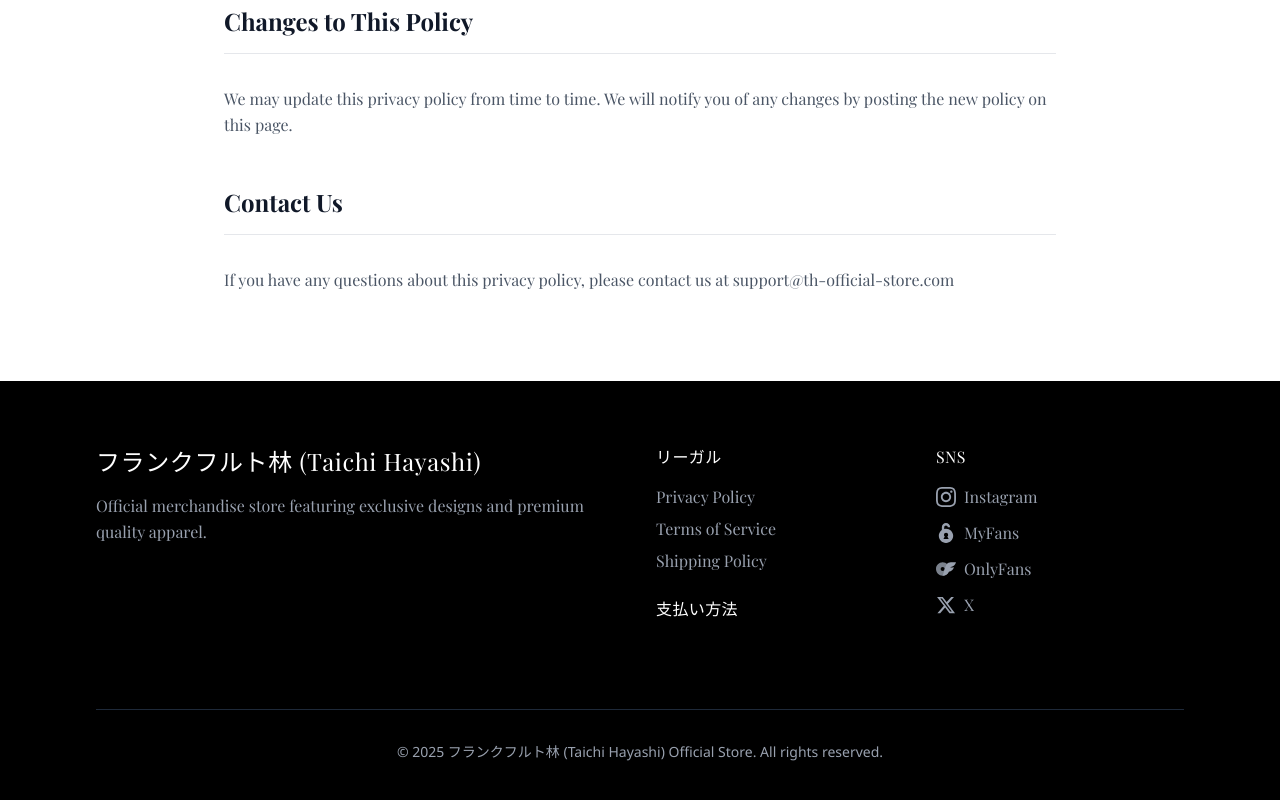
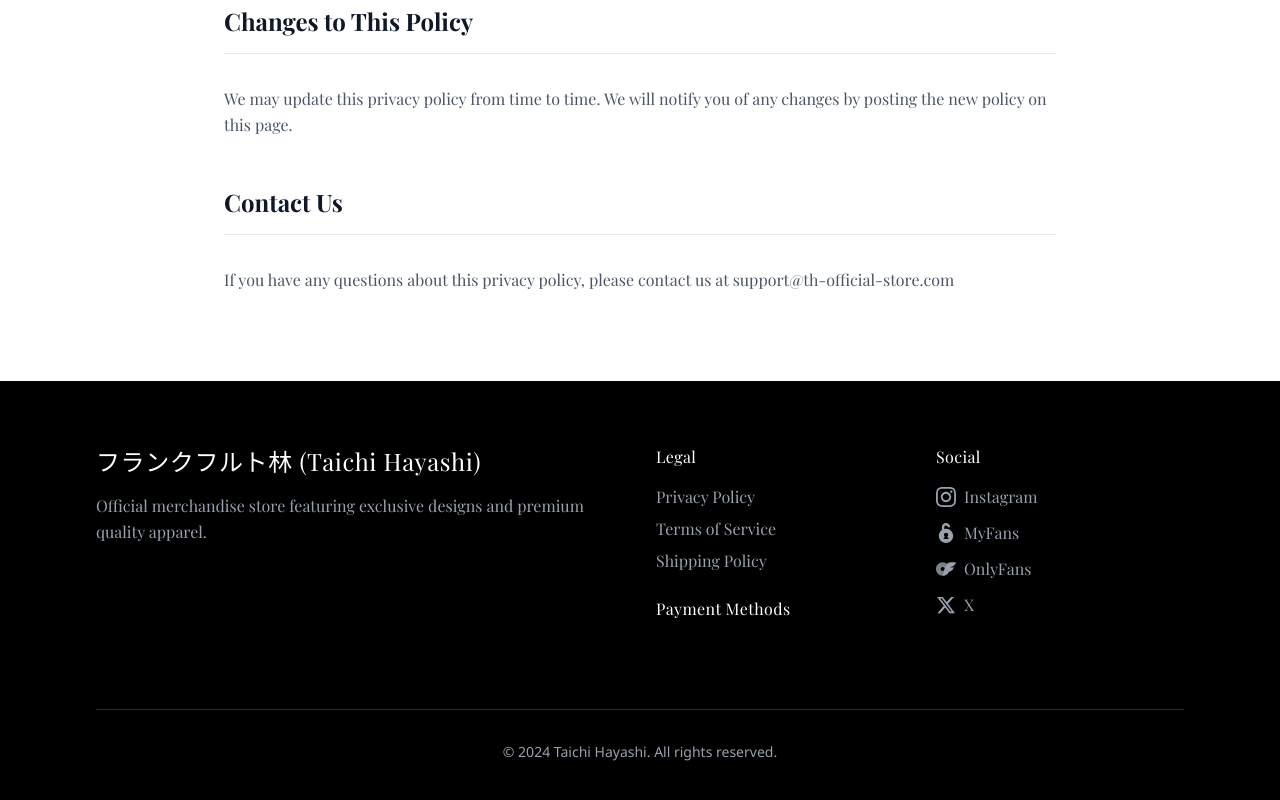
Before and after one commit to yu-coinjinja/one-item-shop, a Next.js app: page /en/privacy-policy in a window 1280 px wide. Shown: the part 1476-2276 px from the top of the page. Built offline with nearby package versions, Linux system fonts and the light colour scheme; no server answers; some icons are missing.

Commit message:
Enhance footer localization by integrating translation support for footer sections including legal, payment methods, social, and copyright across multiple languages. Update JSON files for English, Japanese, Korean, Simplified Chinese, and Traditional Chinese to include new translations.

```diff
--- a/src/components/Footer.tsx
+++ b/src/components/Footer.tsx
@@ -124,8 +124,9 @@
 // Main component
 export default function Footer() {
   const tNav = useTranslations('navigation')
+  const tFooter = useTranslations('footer')
 
-  // Create footer data using translations but keep original social links and styling
+  // Create footer data using translations
   const footerData = {
     artist: {
       name: 'フランクフルト林 (Taichi Hayashi)',
@@ -133,7 +134,7 @@
         'Official merchandise store featuring exclusive designs and premium quality apparel.',
     },
     legal: {
-      title: 'リーガル',
+      title: tFooter('legal'),
       links: [
         { name: tNav('privacy'), href: '/privacy-policy' as const },
         { name: tNav('terms'), href: '/terms-of-service' as const },
@@ -141,11 +142,11 @@
       ],
     },
     payment: {
-      title: '支払い方法',
+      title: tFooter('paymentMethods'),
       methods: ['Visa', 'Mastercard'] as const,
     },
     social: {
-      title: 'SNS',
+      title: tFooter('social'),
       links: [
         { name: 'Instagram', href: 'https://www.instagram.com', icon: 'instagram' },
         { name: 'MyFans', href: 'http://myfans.jp/dekkai_chimpo', icon: 'myfans' },
@@ -153,7 +154,7 @@
         { name: 'X', href: 'https://x.com/dekkai_chimpo', icon: 'x' },
       ],
     },
-    copyright: '© 2025 フランクフルト林 (Taichi Hayashi) Official Store. All rights reserved.',
+    copyright: tFooter('copyright'),
   }
 
   return (
--- a/src/messages/en.json
+++ b/src/messages/en.json
@@ -58,7 +58,10 @@
   "footer": {
     "copyright": "© 2024 Taichi Hayashi. All rights reserved.",
     "contact": "Contact",
-    "support": "Support"
+    "support": "Support",
+    "legal": "Legal",
+    "paymentMethods": "Payment Methods",
+    "social": "Social"
   },
   "language": {
     "select": "Language",
--- a/src/messages/ja.json
+++ b/src/messages/ja.json
@@ -58,7 +58,10 @@
   "footer": {
     "copyright": "© 2024 フランクフルト林. All rights reserved.",
     "contact": "お問い合わせ",
-    "support": "サポート"
+    "support": "サポート",
+    "legal": "リーガル",
+    "paymentMethods": "支払い方法",
+    "social": "SNS"
   },
   "language": {
     "select": "言語",
--- a/src/messages/ko.json
+++ b/src/messages/ko.json
@@ -58,7 +58,10 @@
   "footer": {
     "copyright": "© 2024 Taichi Hayashi. 모든 권리 보유.",
     "contact": "연락처",
-    "support": "지원"
+    "support": "지원",
+    "legal": "법률",
+    "paymentMethods": "결제 방법",
+    "social": "소셜"
   },
   "language": {
     "select": "언어",
--- a/src/messages/zh-cn.json
+++ b/src/messages/zh-cn.json
@@ -58,7 +58,10 @@
   "footer": {
     "copyright": "© 2024 Taichi Hayashi. 保留所有权利。",
     "contact": "联系我们",
-    "support": "支持"
+    "support": "支持",
+    "legal": "法律",
+    "paymentMethods": "支付方式",
+    "social": "社交媒体"
   },
   "language": {
     "select": "语言",
--- a/src/messages/zh-tw.json
+++ b/src/messages/zh-tw.json
@@ -58,7 +58,10 @@
   "footer": {
     "copyright": "© 2024 Taichi Hayashi. 保留所有權利。",
     "contact": "聯絡我們",
-    "support": "支援"
+    "support": "支援",
+    "legal": "法律",
+    "paymentMethods": "付款方式",
+    "social": "社群媒體"
   },
   "language": {
     "select": "語言",
```
